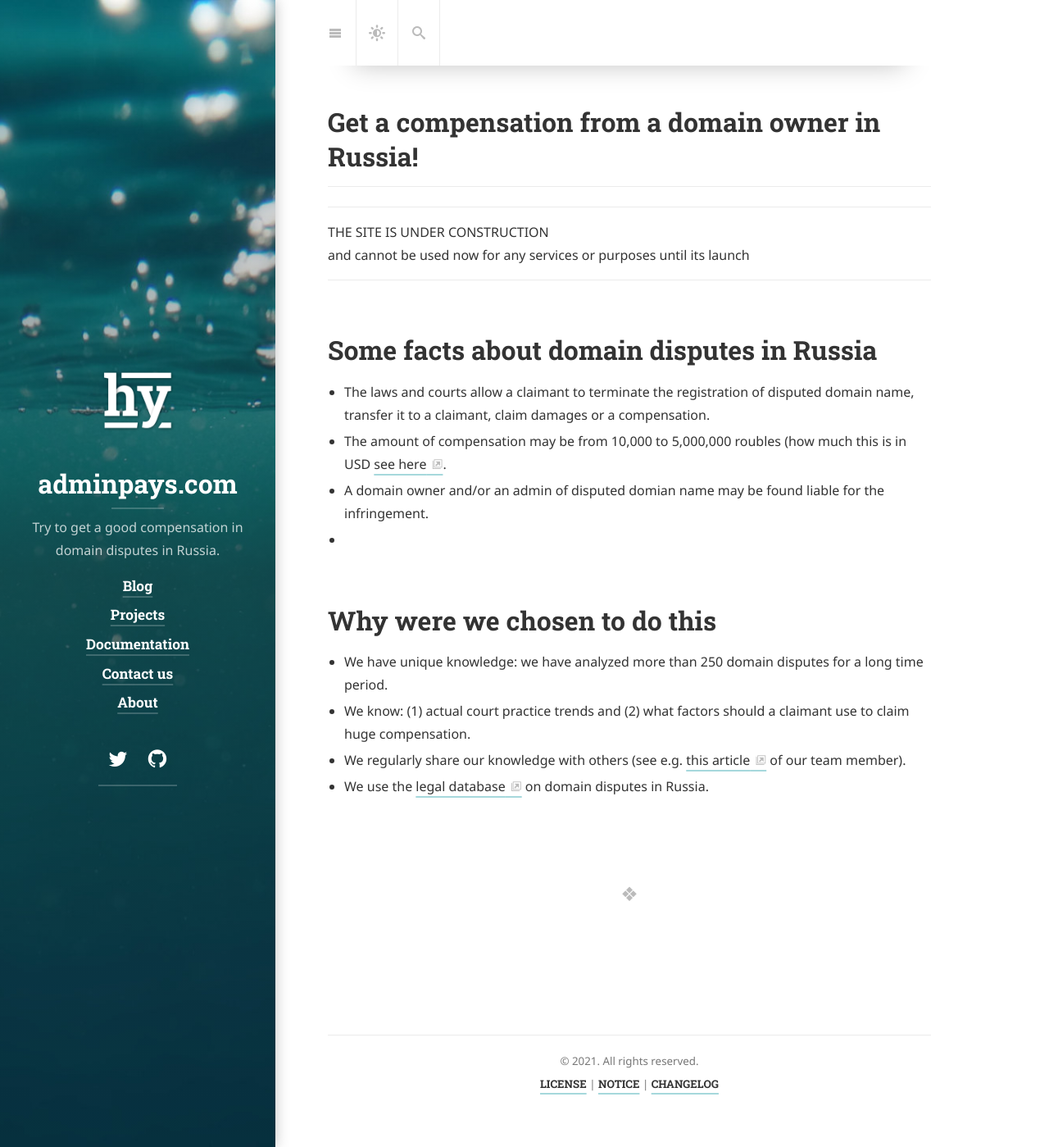
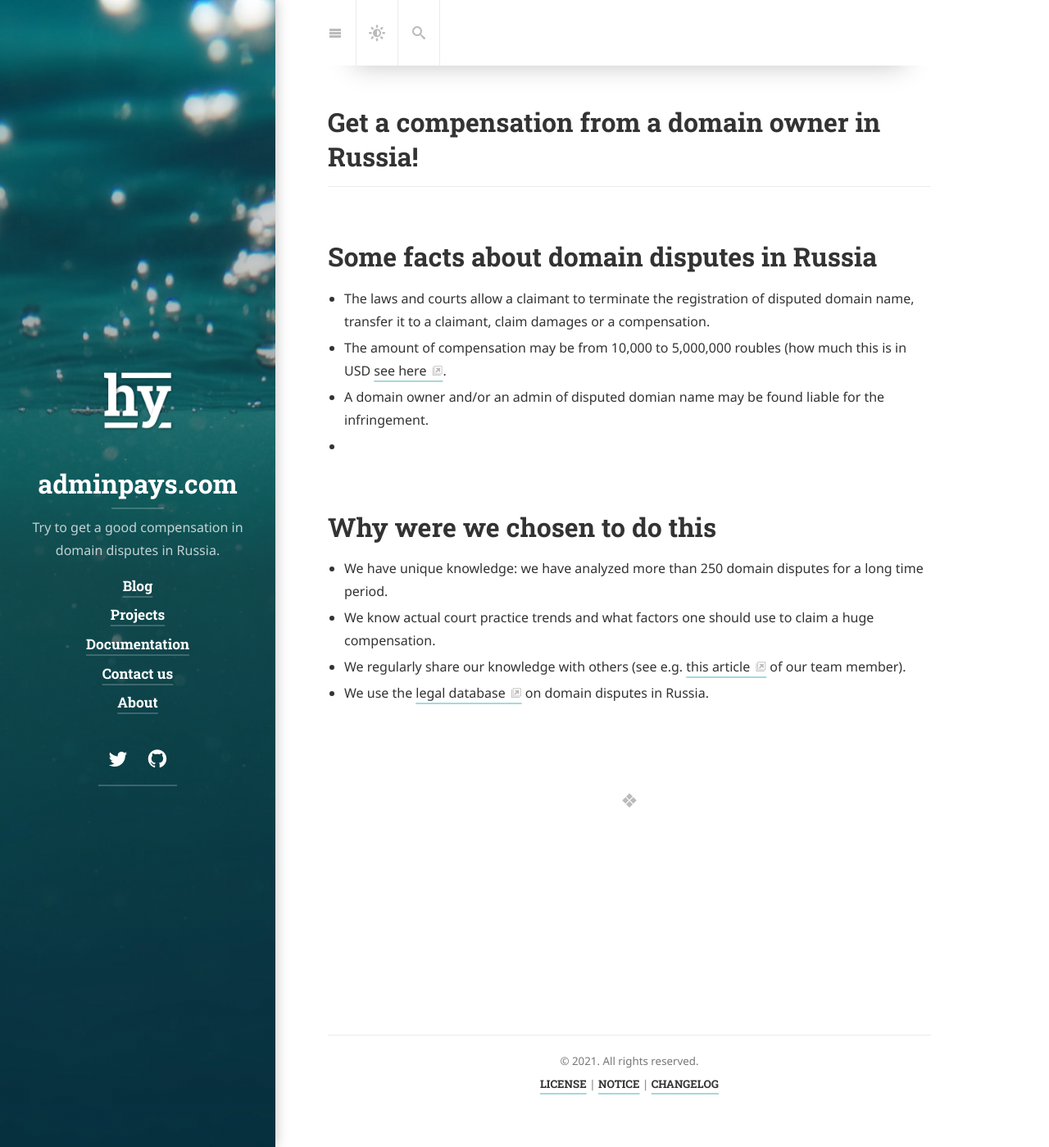
Before and after one commit to xCounsel/adminpays, a Jekyll site: the page built from index.md, in a window 1280 px wide and 1399 px high. Shown: the whole window at 82% size. Built offline with Jekyll 4.4.1, drawn with Linux system fonts in a browser that asks for light colours; cached includes are drawn as plain includes; nearby versions of some CDN libraries; some web fonts are replaced; library files that are not in the unit come from our copies.

Commit message:
Update index.md

```diff
--- a/index.md
+++ b/index.md
@@ -2,13 +2,6 @@
 layout: page
 title: Get a compensation from a domain owner in Russia!
 sitemap: false
----
-
-----
-
-THE SITE IS UNDER CONSTRUCTION <br/>
-and cannot be used now for any services or purposes until its launch
-
 ---
 
 
@@ -19,11 +12,10 @@ and cannot be used now for any services or purposes until its launch
 * A domain owner and/or an admin of disputed domian name may be found liable for the infringement.
 *
 
-
 # Why were we chosen to do this
 
 * We have unique knowledge: we have analyzed more than 250 domain disputes for a long time period.
-* We know: (1) actual court practice trends and (2) what factors should a claimant use to claim huge compensation.
+* We know actual court practice trends and what factors one should use to claim a huge compensation.
 * We regularly share our knowledge with others (see e.g. [this article](https://www.worldtrademarkreview.com/brand-management/domain-name-disputes-in-russia-how-get-most-compensation-in-court) of our team member).
 * We use the [legal database](https://github.com/xCounsel/kardamon/tree/master/English/premium) on domain disputes in Russia.
 
```
